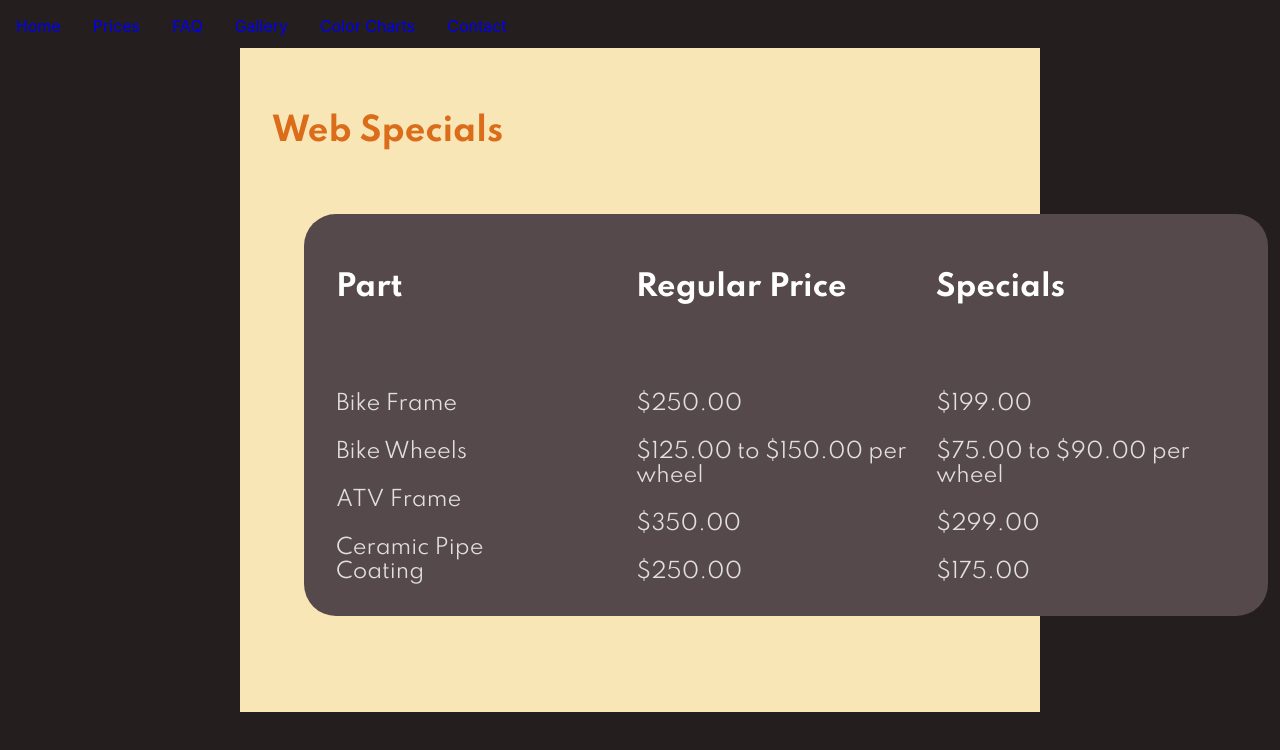
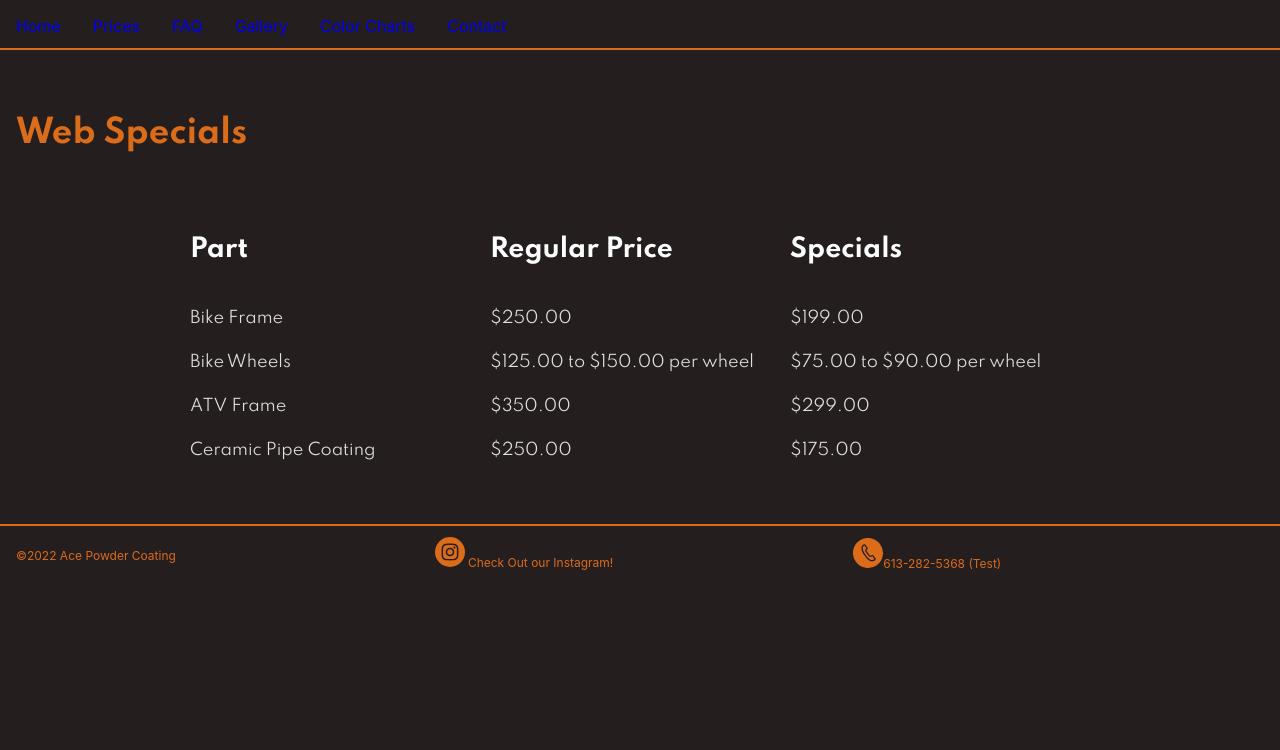
Before and after one commit to muirisc/Ace-Powder-Coating, a React (Create React App) app in the folder my-app/: page /colors in a window 1280 px wide. Shown: the top 750 px of the page. Built offline with nearby package versions, Linux system fonts and the light colour scheme.

Commit message:
Status: Good

```diff
--- a/my-app/public/index.html
+++ b/my-app/public/index.html
@@ -29,7 +29,7 @@
       work correctly both with client-side routing and a non-root public URL.
       Learn how to configure a non-root public URL by running `npm run build`.
     -->
-    <title>React App</title>
+    <title>Ace Powder Coating</title>
   </head>
   <body>
     <noscript>You need to enable JavaScript to run this app.</noscript>
--- a/my-app/src/App.js
+++ b/my-app/src/App.js
@@ -7,8 +7,8 @@ function App() {
   return (
     <div className="App">
       <header className="App-header">
-      <NavBar/>
-      <Prices/>
+      {/* <NavBar/>
+      <Prices/> */}
       {/* <img className="titleImage" src="https://powdercoatingnashville.com/wp-content/uploads/PTS-lores-6468.jpg"/> */}
       </header>
     </div>
--- /dev/null
+++ b/my-app/src/Components/Footer.js
@@ -0,0 +1,25 @@
+import Instagram from "../SVG/insta-icon.svg";
+import Phone from "../SVG/phone-icon.svg";
+
+function Footer(){
+
+
+  return(
+    <>
+    <div className="footer">
+    <div>
+    <p className="copyright">©2022 Ace Powder Coating</p>
+    </div>
+    <div>
+    <li className="footerI"></li> <a href="https://www.instagram.com/"><img src={Instagram}/> Check Out our Instagram!</a>
+    </div>
+    <div>
+    <p><img src={Phone}/><a href="tel:+6132825368" >613-282-5368 (Test)</a></p>
+    </div>
+
+
+    </div>
+    </>
+  )
+}
+export default Footer;
--- a/my-app/src/Components/Home.js
+++ b/my-app/src/Components/Home.js
@@ -42,12 +42,12 @@ function Home(){
     <img src="https://i.imgur.com/S5GrahH.jpg" />
 <p> Inspection of the part prior to surface preparation</p>
 </div>
-<div>
+{/* <div>
 <img src="https://i.imgur.com/5iBRMwH.jpg"/>
 <p>In-house burn off oven to turn existing finish to ash or to "bake out" any oils or grease that may be inside the part.</p>
-</div>
+</div> */}
 <div>
-<img src="https://i.imgur.com/S5GrahH.jpg" />
+<img src="https://i.imgur.com/5iBRMwH.jpg" />
 <p>In-house sandblasting to remove existing finish or prepare surface to accept the powder coating.</p>
 </div>
 <div>
@@ -55,7 +55,7 @@ function Home(){
 <p> High temperature masking material is applied or silicon plugs are inserted to protect areas that should not be coated.</p>
 </div>
 <div>
-<img src="https://i.imgur.com/S5GrahH.jpg"/>
+<img src="https://i.imgur.com/5iBRMwH.jpg"/>
 <p>After the powder coating is applied and removed from the oven, the part is inspected for quality. If we're not happy with the finish, the process starts all over again.</p>
 </div>
 <div>
--- a/my-app/src/Components/NavBar.js
+++ b/my-app/src/Components/NavBar.js
@@ -1,3 +1,4 @@
+
 function NavBar(){
 
 
@@ -11,6 +12,7 @@ function NavBar(){
         <li><a href="/gallery">Gallery</a></li>
         <li><a href="/color">Color Charts</a></li>
         <li className="right"><a href="/contact">Contact</a></li>
+        {/* <li><a><img src={Instagram}/></a></li> */}
       </ul>
     </nav>
   )
--- a/my-app/src/Components/Questions.js
+++ b/my-app/src/Components/Questions.js
@@ -1,10 +1,16 @@
-const Questions = ()=> {
+import {useState} from "react";
+
+const Questions = (question)=> {
+  const [moreInfo, setMoreInfo] = useState(false)
+  const setInfo = () => {
+    setMoreInfo(!moreInfo)
+  }
+
 
   return(
     <>
-    <h4></h4>
-    <p></p>
-    </>
-  )
-}
+    <a onClick={setInfo}> {moreInfo ? <li className="fQuestionA"> {question.question.question} </li> :  <li className="fQuestion">{question.question.question} </li>} </a>
+  {moreInfo ? <p className="fqAnswer">{question.question.answer}</p>: null }
+  </>
+  )}
 export default Questions;
--- a/my-app/src/index.css
+++ b/my-app/src/index.css
@@ -15,6 +15,7 @@ code {
 
 nav{
 background-color: 241e1f;
+border-bottom: 2px solid #da6c1a;
 }
 
 nav ul {
@@ -80,7 +81,11 @@ nav ul li a:visited{
 nav ul li a:visited:hover{
   color: #F9E6B7;
 }
-
+nav ul li a img{
+width: 25%;
+position:relative;
+float: right;
+}
 ul li.right {
   float: right;
   align-content: right;
@@ -97,15 +102,15 @@ ul li.right {
   max-height: 50rem;
 }
 .prices{
-  background-color: #F9E6B7;
+  /* background-color: #F9E6B7; */
   padding-bottom: 2rem;
-  margin-left: 15rem;
-  margin-right: 15rem;
+  /* margin-left: 15rem; */
+  /* margin-right: 15rem; */
 }
 
 .prices h3{
   font-family: 'Spartan', sans-serif;
-  margin-left: 2rem;
+  margin-left: 1rem;
   font-size: 2rem;
   margin-top: 0rem;
   color: #da6c1a;
@@ -115,10 +120,10 @@ ul li.right {
 .priceTable{
   display: grid;
   grid-template-columns: 1fr 1fr 1fr;
-  background-color: #55494b;
-  margin: 4rem 10rem 4rem 4rem;
+  /* background-color: #55494b; */
+ margin: auto;
   padding: 2rem;
-  font-size: 1.3rem;
+  /* font-size: 1.3rem; */
   border-radius: 2rem;
   font-family: 'Spartan', sans-serif;
   width: 900px;
@@ -127,12 +132,15 @@ ul li.right {
 
 .priceTable p{
   color: rgb(225, 223, 223);
+  font-size: 16px;
+  line-height: 20px;
+
   /* border: .1rem solid white; */
 }
 .priceTable p:first-of-type{
   color: #fff;
-  margin-bottom: 4rem;
-  font-size: 1.8rem;
+  margin-bottom: 1.5rem;
+  font-size: 25px;
   font-weight: 700;
   /* border: .1rem solid white; */
 }
@@ -230,16 +238,21 @@ align-content: center;
 
 }
 .about h3{
-  margin-top: 0rem;
+  margin: auto;
+  margin-bottom: 2rem;
   padding-top: 3rem;
-  margin-left: 2rem;
+  /* margin-left: 2rem; */
   text-align: center;
   color:#da6c1a;
+  font-size: 31.25px;
+  line-height: 36px;
 }
 .about p{
   text-align: center;
   margin: auto;
   width: 55%;
+  font-size: 20px;
+  line-height: 25px;
 /* max-width: 50%; */
 }
 .about p:last-of-type{
@@ -257,14 +270,15 @@ margin-top: 2rem;
   color: #fff;
 }
 .services h3{
-  margin-top: 0rem;
-  font-size: 1.5rem;
+  margin-top: auto;
+  font-size: 31.25px;
+  line-height: 36px;
   font-family: 'Spartan', sans-serif;
   color:#da6c1a;
   text-align: center;
 }
 .services p{
-  font-size: 1.2rem;
+  font-size: 16px;
 }
 .serviceCards{
   display:grid;
@@ -357,6 +371,11 @@ align-content: center;
     content: "\2193";
     margin-left: 1rem;
 }
+
+.fQuestionA:after{
+  content: "\2191";
+  margin-left: 1rem;
+}
 .fqAnswer{
   background-color:#241e1f;
   color:#da6c1a;
@@ -389,13 +408,16 @@ color: #F9E6B7;
 }
 .contact p{
   margin-left: 2.5rem;
+  margin-bottom: 0rem;
 }
 .contactDiv{
   display: grid;
   grid-template-columns: 1fr 1fr 1fr;
   max-width: 70rem;
-  margin: 3rem;
+  /* margin: 3rem; */
   padding: 2rem;
+  margin: auto;
+  margin-top: 0rem;
 }
 
 .contactDiv h4{
@@ -412,6 +434,9 @@ color: #F9E6B7;
   font-size: 16px;
   line-height: 26px;
   font-weight: 400;
+  align-content: center;
+  margin: auto;
+  margin-top: .8rem;
 }
 .contactDiv div{
   /* background-color: #da6c1a; */
@@ -439,3 +464,54 @@ color: #F9E6B7;
   display: block;
   /* text-align: center; */
 }
+
+.footer{
+  display: grid;
+  grid-template-columns: 1fr 1fr 1fr;
+  color:#da6c1a;
+  margin: auto;
+align-content: center;
+font-size: .75rem;
+border-top: 2px solid #da6c1a;
+
+
+}
+.footer .copyright{
+  margin-top: 1.4rem;
+  margin-left: 1rem;
+}
+
+.footer .footerI{
+
+}
+
+.footer li{
+  list-style: none;
+}
+
+.footer a{
+  color:#da6c1a;
+  text-decoration: none;
+}
+.footer img{
+background-size: cover;
+width: 7%;
+height: inherit;
+margin-top: .7rem;
+margin-left: .5rem;
+}
+
+
+.footer p img{
+  background-size: cover;
+  width: 7%;
+  height: inherit;
+margin: auto;
+  }
+
+
+.footer p a{
+text-decoration: none;
+color:#da6c1a;
+margin: auto;
+}
--- a/my-app/src/index.js
+++ b/my-app/src/index.js
@@ -9,6 +9,7 @@ import Prices from "./Components/Prices";
 import NavBar from "./Components/NavBar";
 import FAQ from "./Components/FAQ";
 import Contact from "./Components/Contact";
+import Footer from "./Components/Footer";
 
 ReactDOM.render(
   <React.StrictMode>
@@ -22,6 +23,7 @@ ReactDOM.render(
        <Route path="/colors" element={<Prices/>} />
        <Route path="/contact" element={<Contact/>} />
       </Routes>
+      <Footer/>
     </BrowserRouter>
   </React.StrictMode>,
   document.getElementById('root')
```
Also changed, not shown: my-app/src/Components/FAQ.js (+17 -60 lines).
